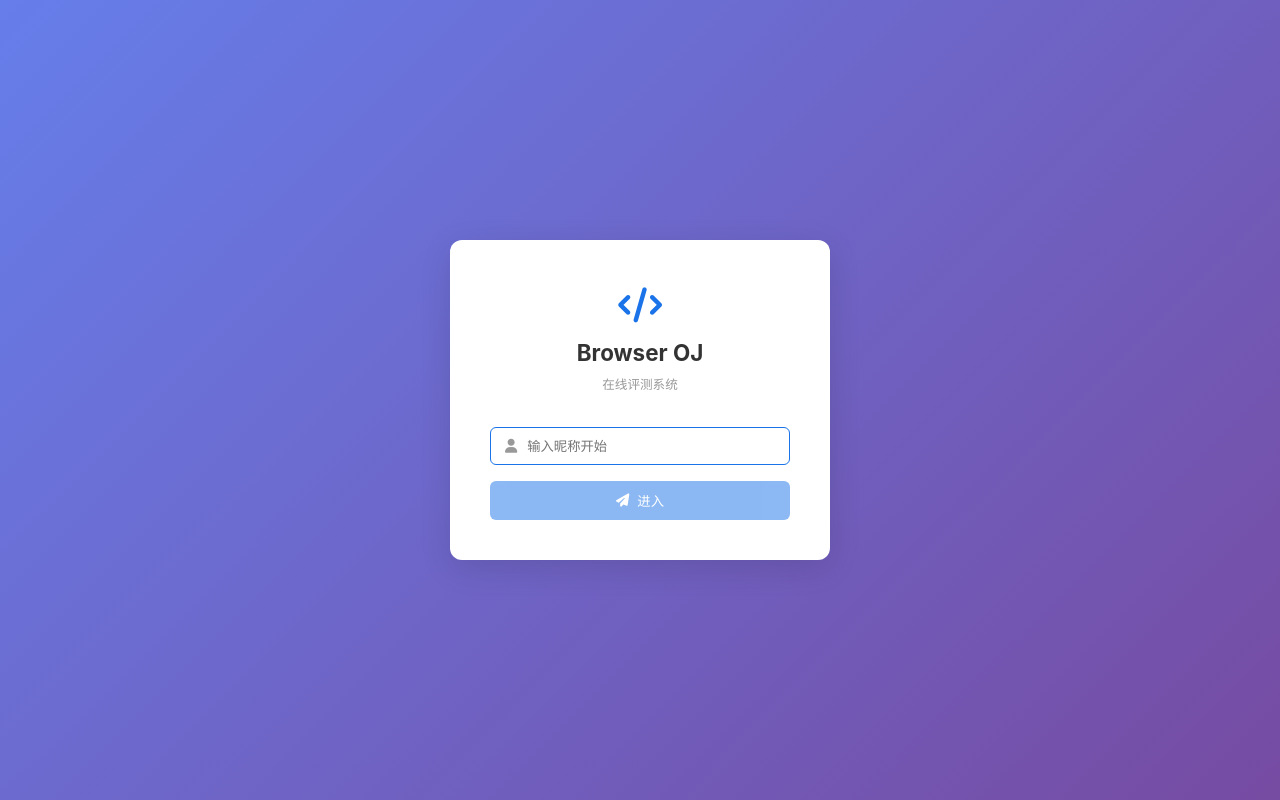
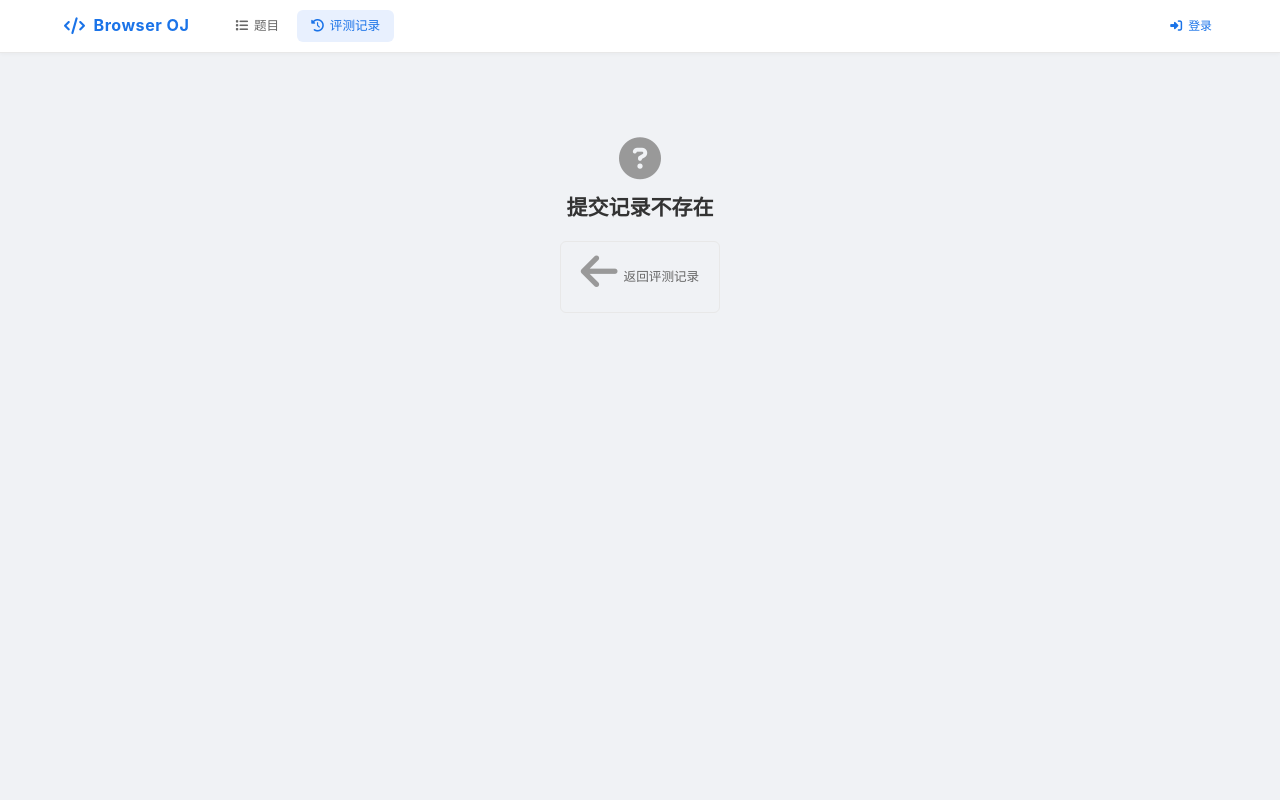
Before and after one commit to SomeoneHX/browser-oj, a React (Vite) app: page /record/1 in a window 1280 px wide. Before the commit this address led to /. Built offline with nearby package versions, Linux system fonts and the light colour scheme.

Commit message:
feat: add Luogu clipboard login

```diff
--- a/src/App.jsx
+++ b/src/App.jsx
@@ -1,5 +1,5 @@
 import { useState } from 'react'
-import { BrowserRouter, Routes, Route, Navigate } from 'react-router-dom'
+import { BrowserRouter, Routes, Route, Navigate, useLocation } from 'react-router-dom'
 import { isLoggedIn } from './utils/storage'
 import Navbar from './components/Navbar'
 import Login from './pages/Login'
@@ -7,13 +7,6 @@ import ProblemList from './pages/ProblemList'
 import ProblemDetail from './pages/ProblemDetail'
 import RecordList from './pages/RecordList'
 import RecordDetail from './pages/RecordDetail'
-
-function ProtectedRoute({ children }) {
-  if (!isLoggedIn()) {
-    return <Navigate to="/" replace />
-  }
-  return children
-}
 
 export default function App() {
   const [loggedIn, setLoggedIn] = useState(isLoggedIn)
@@ -23,17 +16,29 @@ export default function App() {
 
   return (
     <BrowserRouter>
-      {loggedIn && <Navbar onLogout={handleLogout} />}
-      <main className={loggedIn ? 'main-content' : ''}>
-        <Routes>
-          <Route path="/" element={loggedIn ? <Navigate to="/problems" replace /> : <Login onLogin={handleLogin} />} />
-          <Route path="/problems" element={<ProtectedRoute><ProblemList /></ProtectedRoute>} />
-          <Route path="/problem/:problemId" element={<ProtectedRoute><ProblemDetail /></ProtectedRoute>} />
-          <Route path="/record" element={<ProtectedRoute><RecordList /></ProtectedRoute>} />
-          <Route path="/record/:recordId" element={<ProtectedRoute><RecordDetail /></ProtectedRoute>} />
-          <Route path="*" element={<Navigate to="/" replace />} />
-        </Routes>
-      </main>
+      <AppLayout loggedIn={loggedIn} onLogin={handleLogin} onLogout={handleLogout} />
     </BrowserRouter>
   )
 }
+
+function AppLayout({ loggedIn, onLogin, onLogout }) {
+  const location = useLocation()
+  const showNavbar = location.pathname !== '/login'
+
+  return (
+    <>
+      {showNavbar && <Navbar onLogout={onLogout} />}
+      <main className={showNavbar ? 'main-content' : ''}>
+        <Routes>
+          <Route path="/" element={<Navigate to="/problems" replace />} />
+          <Route path="/login" element={loggedIn ? <Navigate to="/problems" replace /> : <Login onLogin={onLogin} />} />
+          <Route path="/problems" element={<ProblemList />} />
+          <Route path="/problem/:problemId" element={<ProblemDetail />} />
+          <Route path="/record" element={<RecordList />} />
+          <Route path="/record/:recordId" element={<RecordDetail />} />
+          <Route path="*" element={<Navigate to="/problems" replace />} />
+        </Routes>
+      </main>
+    </>
+  )
+}
--- a/src/components/Navbar.jsx
+++ b/src/components/Navbar.jsx
@@ -1,13 +1,11 @@
-import { NavLink } from 'react-router-dom'
+import { NavLink, Link } from 'react-router-dom'
 import { getNickname, clearNickname } from '../utils/storage'
-import { useState } from 'react'
 
 export default function Navbar({ onLogout }) {
-  const [nickname, setNicknameState] = useState(getNickname)
+  const nickname = getNickname()
 
   const handleLogout = () => {
     clearNickname()
-    setNicknameState('')
     if (onLogout) onLogout()
   }
 
@@ -42,6 +40,12 @@ export default function Navbar({ onLogout }) {
               </button>
             </>
           )}
+          {!nickname && (
+            <Link to="/login" className="navbar-login">
+              <i className="fas fa-sign-in-alt"></i>
+              登录
+            </Link>
+          )}
         </div>
       </div>
     </nav>
--- a/src/pages/Login.jsx
+++ b/src/pages/Login.jsx
@@ -2,17 +2,106 @@ import { useState } from 'react'
 import { useNavigate } from 'react-router-dom'
 import { setNickname } from '../utils/storage'
 
+const API_BASE = 'https://api.luogu.me'
+const POLL_INTERVAL_MS = 2000
+const MAX_POLLS = 30
+
+function createVerificationCode() {
+  const alphabet = 'abcdefghijklmnopqrstuvwxyz0123456789'
+  const values = new Uint32Array(12)
+  crypto.getRandomValues(values)
+  return `browser-oj-${Array.from(values, (value) => alphabet[value % alphabet.length]).join('')}`
+}
+
+function sleep(ms) {
+  return new Promise((resolve) => setTimeout(resolve, ms))
+}
+
+async function requestJson(url, options) {
+  const response = await fetch(url, {
+    ...options,
+    headers: {
+      'User-Agent': 'Browser-OJ',
+      ...(options?.headers || {}),
+    },
+  })
+  const body = await response.json().catch(() => null)
+  if (!response.ok || !body || body.code !== 200) {
+    throw new Error(body?.message || `请求失败（${response.status}）`)
+  }
+  return body
+}
+
 export default function Login({ onLogin }) {
-  const [name, setName] = useState('')
+  const [verificationCode] = useState(createVerificationCode)
+  const [pasteId, setPasteId] = useState('')
+  const [status, setStatus] = useState('')
+  const [error, setError] = useState('')
+  const [verifying, setVerifying] = useState(false)
   const navigate = useNavigate()
 
-  const handleSubmit = (e) => {
+  const handleSubmit = async (e) => {
     e.preventDefault()
-    const trimmed = name.trim()
-    if (!trimmed) return
-    setNickname(trimmed)
-    if (onLogin) onLogin()
-    navigate('/problems', { replace: true })
+    const trimmedPasteId = pasteId.trim()
+    if (!trimmedPasteId || verifying) return
+
+    setVerifying(true)
+    setError('')
+    setStatus('正在同步洛谷剪贴板...')
+
+    try {
+      const workflow = await requestJson(`${API_BASE}/workflow/create/template/paste-save-pipeline`, {
+        method: 'POST',
+        headers: { 'Content-Type': 'application/json' },
+        body: JSON.stringify({ targetId: trimmedPasteId }),
+      })
+      const workflowId = workflow.data?.workflowId
+      if (!workflowId) throw new Error('同步任务创建失败')
+
+      let workflowData = null
+      let saveCompleted = false
+      for (let attempt = 0; attempt < MAX_POLLS; attempt += 1) {
+        if (attempt > 0) await sleep(POLL_INTERVAL_MS)
+        const result = await requestJson(`${API_BASE}/workflow/query/${encodeURIComponent(workflowId)}`)
+        workflowData = result.data
+        setStatus(`正在同步洛谷剪贴板... (${attempt + 1}/${MAX_POLLS})`)
+
+        const saveTask = workflowData?.tasks?.find((task) => task.taskName === 'save' || task.type === 'save')
+        if (saveTask?.status === 'completed') {
+          saveCompleted = true
+          break
+        }
+        if (saveTask && ['failed', 'cancelled', 'canceled', 'error'].includes(saveTask.status)) {
+          throw new Error('洛谷剪贴板同步失败')
+        }
+        if (['failed', 'cancelled', 'canceled', 'error'].includes(workflowData?.status)) {
+          throw new Error('洛谷剪贴板同步失败')
+        }
+      }
+
+      if (!saveCompleted) {
+        throw new Error('洛谷剪贴板同步超时，请稍后重试')
+      }
+
+      setStatus('正在验证剪贴板内容...')
+      const paste = await requestJson(`${API_BASE}/paste/query/${encodeURIComponent(trimmedPasteId)}`)
+      const pasteData = paste.data
+      const nickname = pasteData?.author?.name
+      if (pasteData?.deleted) throw new Error('这个洛谷剪贴板已被删除')
+      if (pasteData?.content?.trim() !== verificationCode) {
+        throw new Error('剪贴板内容与验证文本不一致')
+      }
+      if (!nickname) throw new Error('未能获取洛谷用户名')
+
+      setNickname(nickname)
+      if (onLogin) onLogin()
+      navigate('/problems', { replace: true })
+    } catch (err) {
+      setStatus('')
+      setError(err.message || '登录验证失败，请重试')
+    } finally {
+      setVerifying(false)
+    }
   }
 
   return (
@@ -21,23 +110,30 @@ export default function Login({ onLogin }) {
         <div className="login-header">
           <i className="fas fa-code login-icon"></i>
           <h1>Browser OJ</h1>
-          <p className="login-subtitle">在线评测系统</p>
+          <p className="login-subtitle">使用洛谷剪贴板登录</p>
         </div>
         <form className="login-form" onSubmit={handleSubmit}>
+          <div className="login-instructions">
+            <p>1. 将下面的验证文本完整写入一个洛谷剪贴板。</p>
+            <code>{verificationCode}</code>
+            <p>2. 输入洛谷剪贴板 ID，系统会同步并验证剪贴板作者。</p>
+          </div>
           <div className="login-field">
-            <i className="fas fa-user"></i>
+            <i className="fas fa-paste"></i>
             <input
               type="text"
-              placeholder="输入昵称开始"
-              value={name}
-              onChange={(e) => setName(e.target.value)}
-              maxLength={20}
+              placeholder="输入洛谷剪贴板 ID"
+              value={pasteId}
+              onChange={(e) => setPasteId(e.target.value)}
+              maxLength={64}
               autoFocus
             />
           </div>
-          <button type="submit" className="btn-login" disabled={!name.trim()}>
-            <i className="fas fa-paper-plane"></i>
-            进入
+          {status && <p className="login-status"><i className="fas fa-spinner fa-spin"></i>{status}</p>}
+          {error && <p className="login-error"><i className="fas fa-circle-exclamation"></i>{error}</p>}
+          <button type="submit" className="btn-login" disabled={!pasteId.trim() || verifying}>
+            <i className={verifying ? 'fas fa-spinner fa-spin' : 'fas fa-sign-in-alt'}></i>
+            {verifying ? '验证中...' : '登录'}
           </button>
         </form>
       </div>
--- a/src/styles/global.css
+++ b/src/styles/global.css
@@ -142,6 +142,24 @@ a:hover {
   border-color: var(--danger);
 }
 
+.navbar-login {
+  display: inline-flex;
+  align-items: center;
+  gap: 6px;
+  padding: 6px 4px;
+  border: none;
+  border-radius: var(--radius);
+  color: var(--primary) !important;
+  font-size: 0.85rem;
+  transition: all 0.15s;
+}
+
+.navbar-login:hover {
+  background: transparent;
+  border-color: transparent;
+  color: var(--primary-hover) !important;
+}
+
 /* ─── Layout ─── */
 
 .main-content {
@@ -182,7 +200,7 @@ a:hover {
   display: flex;
   align-items: center;
   justify-content: center;
-  background: linear-gradient(135deg, #667eea 0%, #764ba2 100%);
+  background: #fff;
 }
 
 .login-card {
@@ -214,6 +232,51 @@ a:hover {
   color: var(--text-muted);
   font-size: 0.9rem;
   margin-top: 4px;
+}
+
+.login-instructions {
+  color: var(--text-secondary);
+  font-size: 0.84rem;
+  line-height: 1.6;
+  text-align: left;
+}
+
+.login-instructions p {
+  margin: 0;
+}
+
+.login-instructions code {
+  display: block;
+  margin: 10px 0;
+  padding: 12px;
+  border: 1px solid #d6e4ff;
+  border-radius: var(--radius);
+  background: #f0f5ff;
+  color: var(--primary);
+  font-family: var(--mono);
+  font-size: 0.88rem;
+  line-height: 1.4;
+  text-align: center;
+  word-break: break-all;
+}
+
+.login-status,
+.login-error {
+  display: flex;
+  align-items: flex-start;
+  gap: 7px;
+  margin: -4px 0 0;
+  font-size: 0.82rem;
+  line-height: 1.4;
+  text-align: left;
+}
+
+.login-status {
+  color: var(--primary);
+}
+
+.login-error {
+  color: var(--danger);
 }
 
 .login-form {
```
Also changed, not shown: 1 other file (tests, documents, lock files or other folders).
